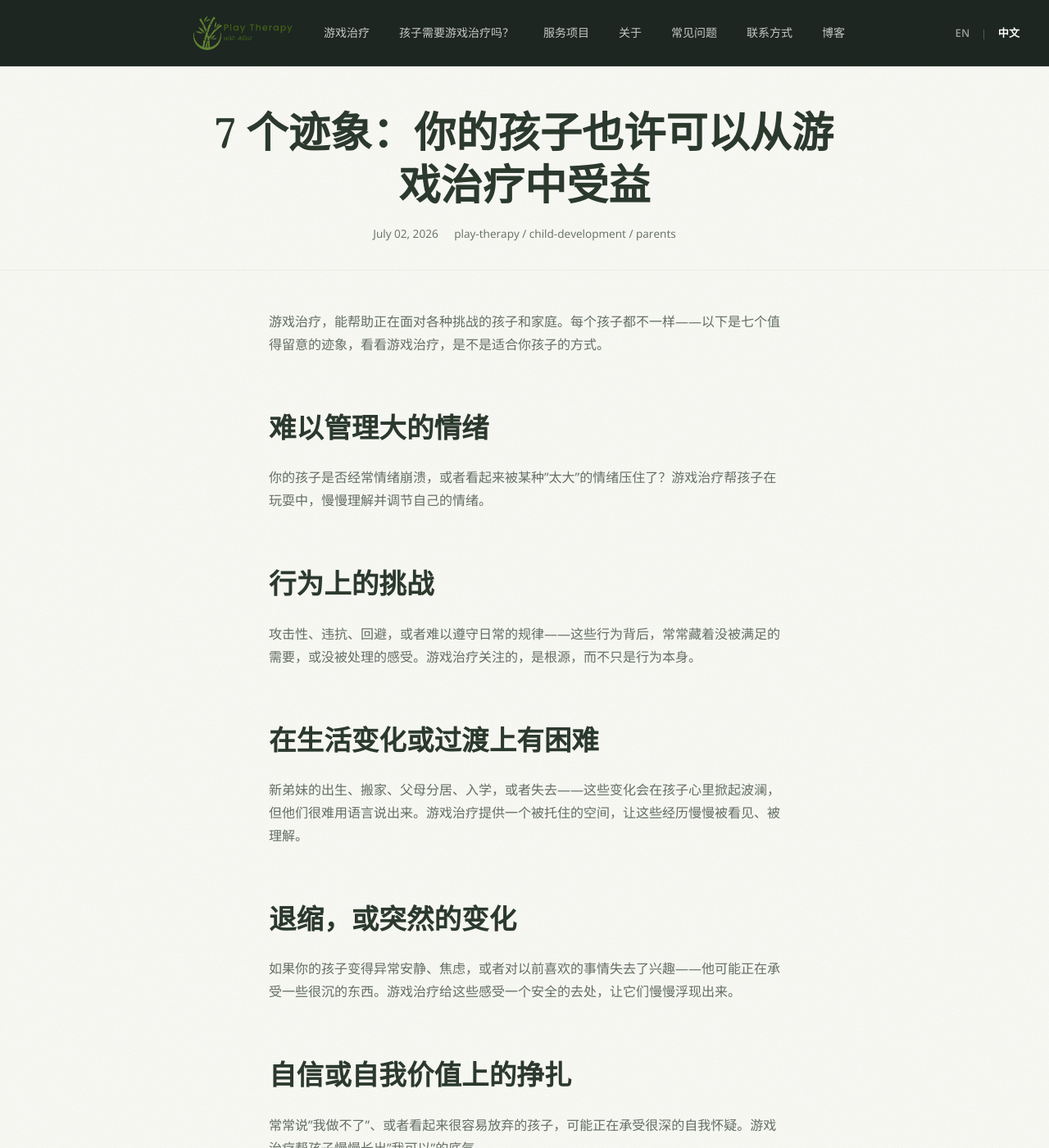
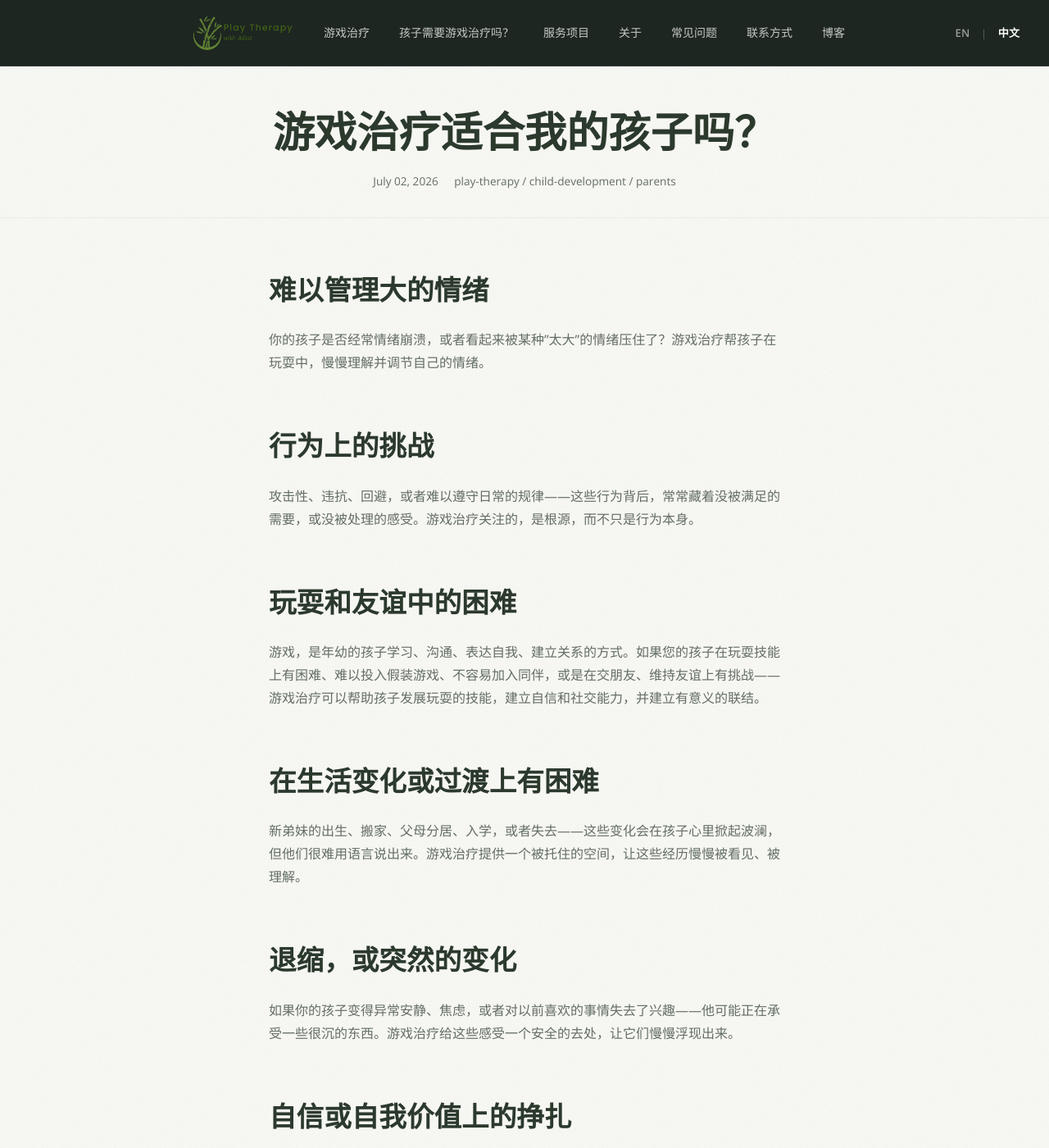
Before and after one commit to nguyentran0212/alisa-website, a Jekyll site: the page built from _posts/2026-07-02-is-play-therapy-right-for-my-child-zh.md, in a window 1280 px wide and 1400 px high. Shown: the whole window at 82% size. Built offline with Jekyll 4.4.1, drawn with Linux system fonts in a browser that asks for light colours; some of the changed text lies outside the part shown.

Commit message:
Rename Chinese blog post and mirror English content
- Rename 7-signs-your-child-might-benefit-from-play-therapy-zh.md to is-play-therapy-right-for-my-child-zh.md for consistency with English
- Add missing 'Play and Friendships' section (Chinese)
- Replace top intro with closing paragraph at bottom (mirror English structure)
- Translate title and excerpt to mirror English exactly
- Fix Chinese 'View all articles' button to link to /zh/blog instead of /blog

```diff
--- a/_posts/2026-07-02-7-signs-your-child-might-benefit-from-play-therapy-zh.md
+++ b/_posts/2026-07-02-is-play-therapy-right-for-my-child-zh.md
@@ -1,9 +1,9 @@
 ---
 layout: post
-title: "7 个迹象：你的孩子也许可以从游戏治疗中受益"
+title: "游戏治疗适合我的孩子吗？"
 date: 2026-07-02
 lang: zh
-excerpt: "游戏治疗可以帮助那些正在面对强烈情绪、行为挑战或生活变化的孩子。以下是七个值得探索的迹象。"
+excerpt: "如果您一直在想，游戏治疗是否能帮到您的孩子——以下是一些值得留意的迹象，以及为什么尽早寻求支持会带来不同。"
 featured: true
 featured_order: 4
 tags:
@@ -12,8 +12,6 @@ tags:
   - parents
 ---
 
-游戏治疗，能帮助正在面对各种挑战的孩子和家庭。每个孩子都不一样——以下是七个值得留意的迹象，看看游戏治疗，是不是适合你孩子的方式。
-
 ## 难以管理大的情绪
 
 你的孩子是否经常情绪崩溃，或者看起来被某种"太大"的情绪压住了？游戏治疗帮孩子在玩耍中，慢慢理解并调节自己的情绪。
@@ -21,6 +19,10 @@ tags:
 ## 行为上的挑战
 
 攻击性、违抗、回避，或者难以遵守日常的规律——这些行为背后，常常藏着没被满足的需要，或没被处理的感受。游戏治疗关注的，是根源，而不只是行为本身。
+
+## 玩耍和友谊中的困难
+
+游戏，是年幼的孩子学习、沟通、表达自我、建立关系的方式。如果您的孩子在玩耍技能上有困难、难以投入假装游戏、不容易加入同伴，或是在交朋友、维持友谊上有挑战——游戏治疗可以帮助孩子发展玩耍的技能，建立自信和社交能力，并建立有意义的联结。
 
 ## 在生活变化或过渡上有困难
 
@@ -44,6 +46,10 @@ tags:
 
 ---
 
+每个孩子经历的挑战都不一样。在困难变得很严重之前，您不必等到那时才寻求支持。如果您担心孩子的情绪健康、社交发展，或是他面对生活挑战的方式——游戏治疗提供一个安全、被支持的空间，让孩子感到被理解、能表达自己，并慢慢找到新的方式去面对自己的经历。
+
+---
+
 <p style="text-align: center; margin-top: 32px;">
   <a href="{{ site.baseurl }}/zh/#contact" class="btn btn-primary" style="margin: 0 8px;">联系我</a>
   <a href="{{ site.baseurl }}/zh/#services" class="btn btn-outline" style="margin: 0 8px;">回到服务项目</a>
```
Also changed, not shown: zh/index.md (+1 -1 lines).
